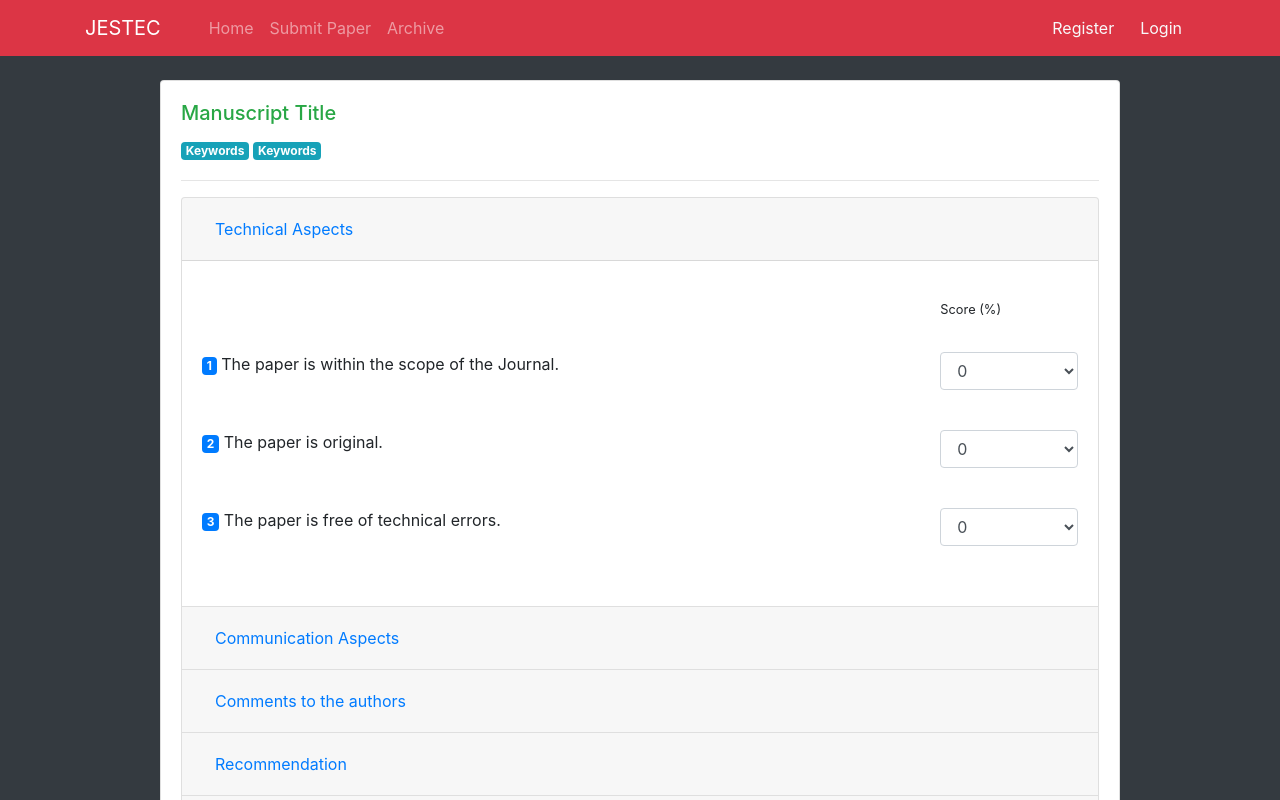
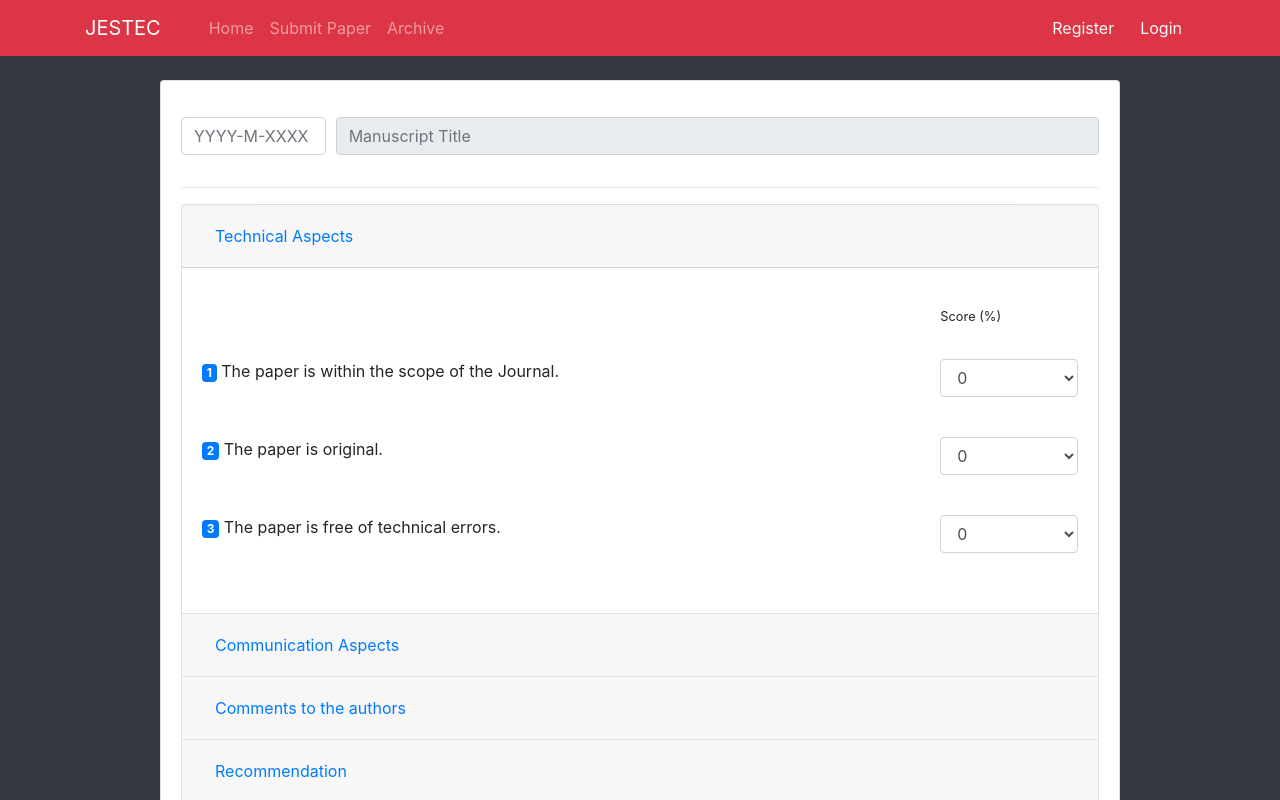
Before and after one commit to jackyyap/jestecmern, a React (Create React App) app in the folder frontend/: page /dashboard/reviewer-reader in a window 1280 px wide. Shown: the top 800 px of the page. Built offline with nearby package versions, Linux system fonts and the light colour scheme; no server answers.

Commit message:
Tweaked reviewer-reader

```diff
--- a/frontend/src/components/layouts/ReviewerReader.js
+++ b/frontend/src/components/layouts/ReviewerReader.js
@@ -111,12 +111,25 @@ const ReviewerReader = (props) => {
 						<form>
 							<div class="card review-form">
 								<div class="card-body">
-									<h5 class="card-title text-success">
-										Manuscript Title
-						</h5>
-									<span class="badge badge-info mr-1 mb-1">Keywords</span>
-									<span class="badge badge-info mr-1 mb-1">Keywords</span>
-
+									<div class="form-row">
+										<div class="col-2">
+											<input
+			                                  type="text"
+			                                  class="form-control"
+			                                  id="manuscriptId"
+			                                  name="manuscriptId"
+			                                  placeholder="YYYY-M-XXXX" />
+			                            </div>
+			                            <div class="col-10">
+			                            	<input
+			                                  type="text"
+			                                  class="form-control"
+			                                  id="manuscriptTitle"
+			                                  name="manuscriptTitle"
+			                                  placeholder="Manuscript Title"
+			                                  readonly="true" />
+			                            </div>
+	                                </div>
 									<hr />
 									<div class="accordion" id="accordionExample">
 										<div class="card">
```
